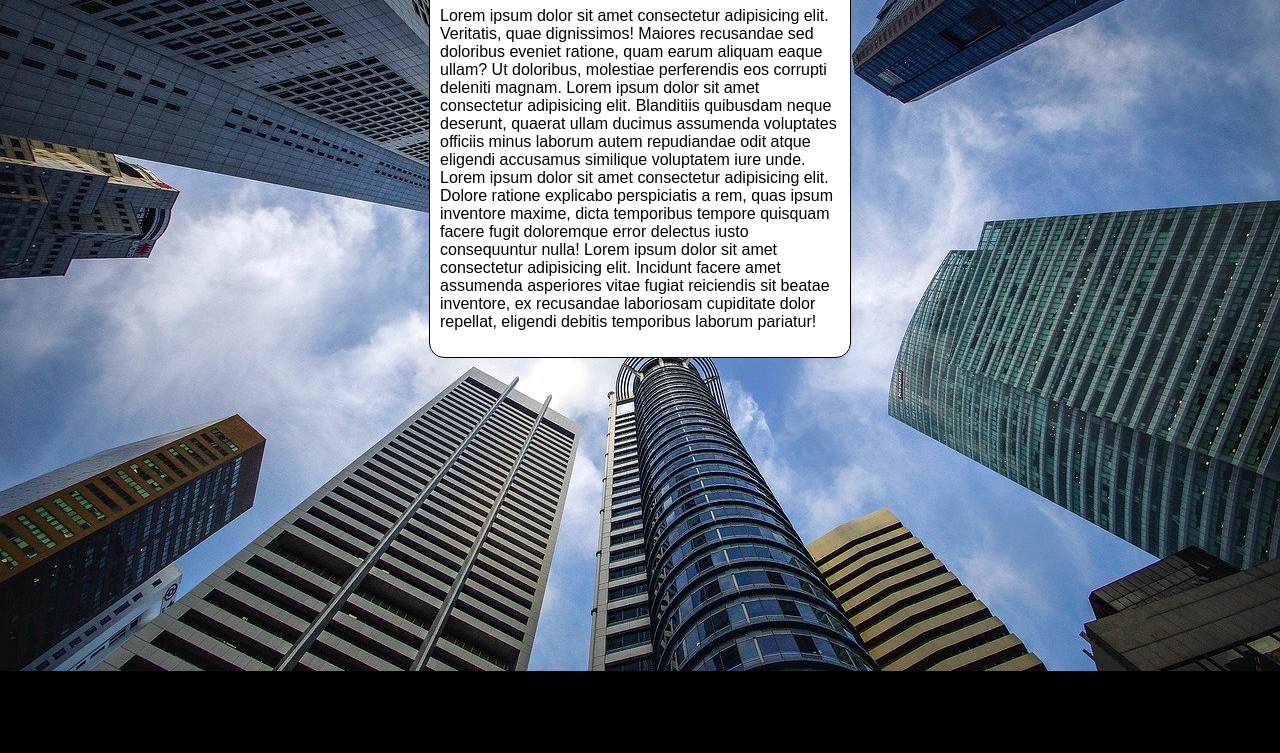
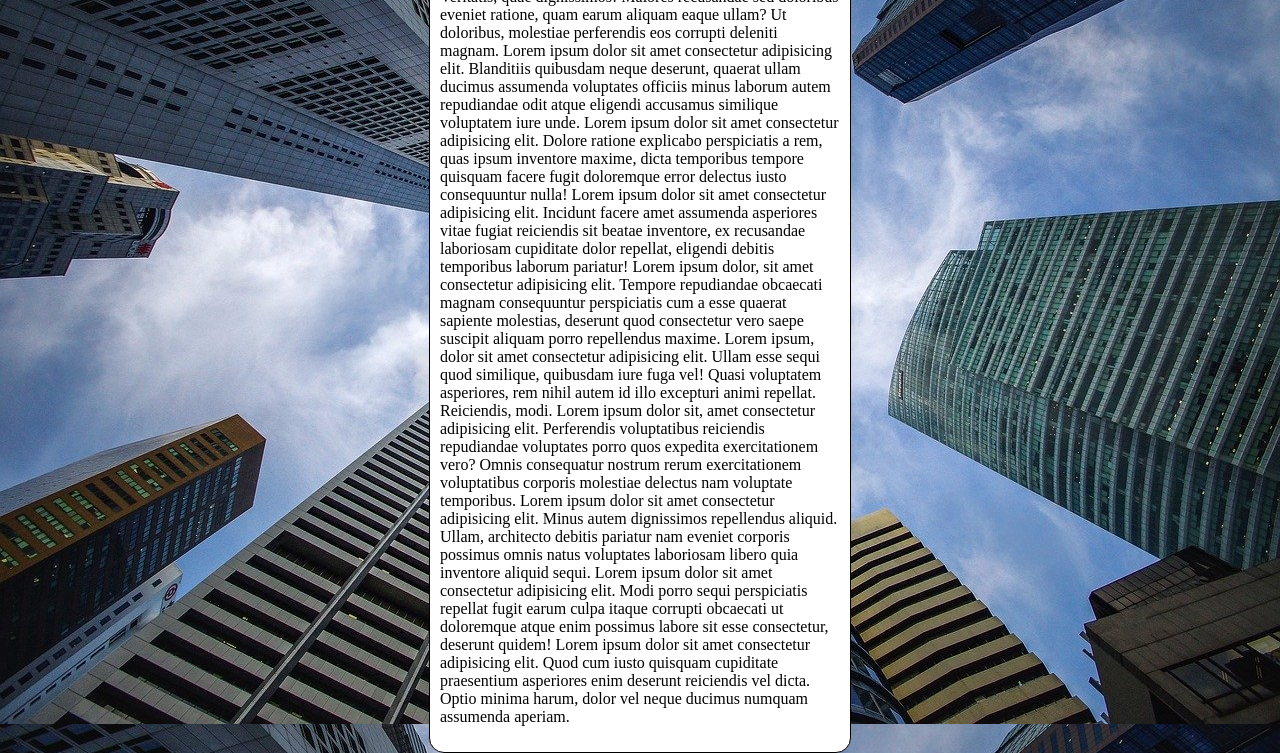
Before and after one commit to MarcioDS97/html-css, a plain HTML site: page exercicios/ex0022/fundo006.html in a window 1280 px wide. Shown: the part 129-882 px from the top of the page. Before the commit the page ends 800 px from the top, so only its background shows below. Drawn offline with Linux system fonts and the light colour scheme.

Commit message:
22/04/2024

```diff
--- a/exercicios/ex0022/fundo006.html
+++ b/exercicios/ex0022/fundo006.html
@@ -3,17 +3,25 @@
 <head>
     <meta charset="UTF-8">
     <meta name="viewport" content="width=device-width, initial-scale=1.0">
-    <title>Document</title>
+    <title>Fundo fixo de tela</title>
     <style>
         body {
-            font-family: Arial, Helvetica, sans-serif;
-            background-color: black;
+            height: 100vh;
+            /*background-color: black;
             background-image: url('imagens/wallpaper002.jpg');
+
+            background-position: center center;
+            background-repeat: no-repeat;
+            background-size: cover;
+            background-attachment: fixed;*/
+
+            background: black url('imagens/wallpaper002.jpg') center center no-repeat fixed;
+            background-size: cover;
         }
 
         main {
             background-color: white;
-            width: 400px;
+            max-width: 400px;
             padding: 10px;
             margin: auto;
             border: 1px solid black;
@@ -32,6 +40,11 @@
         Lorem ipsum dolor sit amet consectetur adipisicing elit. Blanditiis quibusdam neque deserunt, quaerat ullam ducimus assumenda voluptates officiis minus laborum autem repudiandae odit atque eligendi accusamus similique voluptatem iure unde.
         Lorem ipsum dolor sit amet consectetur adipisicing elit. Dolore ratione explicabo perspiciatis a rem, quas ipsum inventore maxime, dicta temporibus tempore quisquam facere fugit doloremque error delectus iusto consequuntur nulla!
         Lorem ipsum dolor sit amet consectetur adipisicing elit. Incidunt facere amet assumenda asperiores vitae fugiat reiciendis sit beatae inventore, ex recusandae laboriosam cupiditate dolor repellat, eligendi debitis temporibus laborum pariatur!
+        Lorem ipsum dolor, sit amet consectetur adipisicing elit. Tempore repudiandae obcaecati magnam consequuntur perspiciatis cum a esse quaerat sapiente molestias, deserunt quod consectetur vero saepe suscipit aliquam porro repellendus maxime.
+        Lorem ipsum, dolor sit amet consectetur adipisicing elit. Ullam esse sequi quod similique, quibusdam iure fuga vel! Quasi voluptatem asperiores, rem nihil autem id illo excepturi animi repellat. Reiciendis, modi.
+        Lorem ipsum dolor sit, amet consectetur adipisicing elit. Perferendis voluptatibus reiciendis repudiandae voluptates porro quos expedita exercitationem vero? Omnis consequatur nostrum rerum exercitationem voluptatibus corporis molestiae delectus nam voluptate temporibus.
+        Lorem ipsum dolor sit amet consectetur adipisicing elit. Minus autem dignissimos repellendus aliquid. Ullam, architecto debitis pariatur nam eveniet corporis possimus omnis natus voluptates laboriosam libero quia inventore aliquid sequi.
+        Lorem ipsum dolor sit amet consectetur adipisicing elit. Modi porro sequi perspiciatis repellat fugit earum culpa itaque corrupti obcaecati ut doloremque atque enim possimus labore sit esse consectetur, deserunt quidem! Lorem ipsum dolor sit amet consectetur adipisicing elit. Quod cum iusto quisquam cupiditate praesentium asperiores enim deserunt reiciendis vel dicta. Optio minima harum, dolor vel neque ducimus numquam assumenda aperiam.
         </p>
     </main>
 
```
